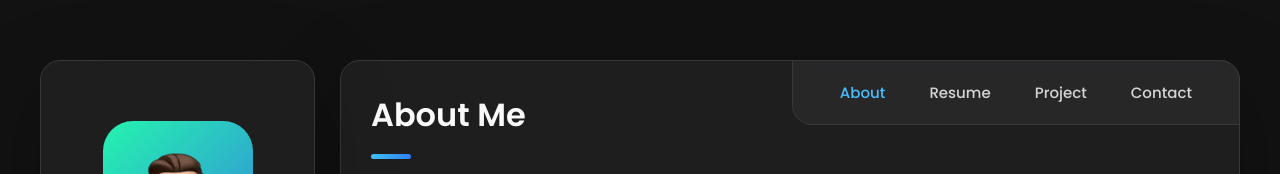
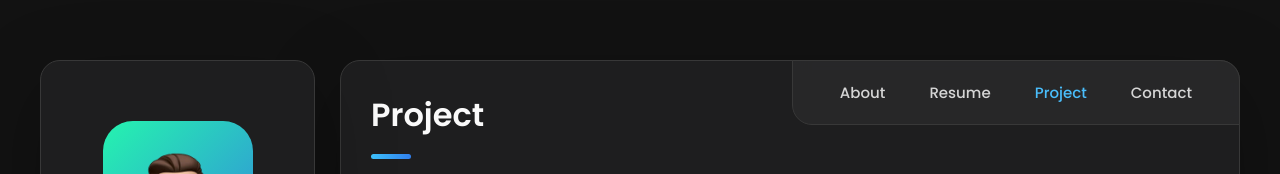
Before and after one commit to Akshay0701/Akshay0701.github.io, a plain HTML site: page index.html in a window 1280 px wide. Shown: the top 174 px of the page. Drawn offline with nearby package versions, Linux system fonts and the light colour scheme.

Commit message:
project default

```diff
--- a/index.html
+++ b/index.html
@@ -177,7 +177,7 @@
         <ul class="navbar-list">
 
           <li class="navbar-item">
-            <button class="navbar-link  active" data-nav-link>About</button>
+            <button class="navbar-link" data-nav-link>About</button>
           </li>
 
           <li class="navbar-item">
@@ -185,7 +185,7 @@
           </li>
 
           <li class="navbar-item">
-            <button class="navbar-link" data-nav-link>Project</button>
+            <button class="navbar-link active" data-nav-link>Project</button>
           </li>
 
           <li class="navbar-item">
@@ -204,7 +204,7 @@
         - #ABOUT
       -->
 
-      <article class="about  active" data-page="about">
+      <article class="about" data-page="about">
 
         <header>
           <h2 class="h2 article-title">About me</h2>
@@ -656,7 +656,7 @@ Course taken: Object Oriented Programming, Data Structures and Algorithms, Opera
         - #PORTFOLIO
       -->
 
-      <article class="project" data-page="project">
+      <article class="project active" data-page="project">
 
         <header>
           <h2 class="h2 article-title">Project</h2>
```
